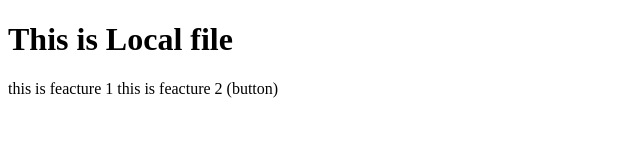
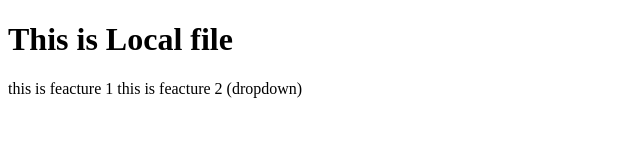
Before and after one commit to SomanathPattanashetti/LocalRepo, a plain HTML site: page index.html in a window 1280 px wide. Shown: the full height of the page, 0-640 px from the left. Drawn offline with Linux system fonts and the light colour scheme.

Commit message:
Add dropdown

```diff
--- a/index.html
+++ b/index.html
@@ -9,7 +9,7 @@
     <h1>This is Local file</h1>
     <p>
         this is feacture 1
-        this is feacture 2 (button)
+        this is feacture 2 (dropdown)
 
     </p>
 </body>
```
